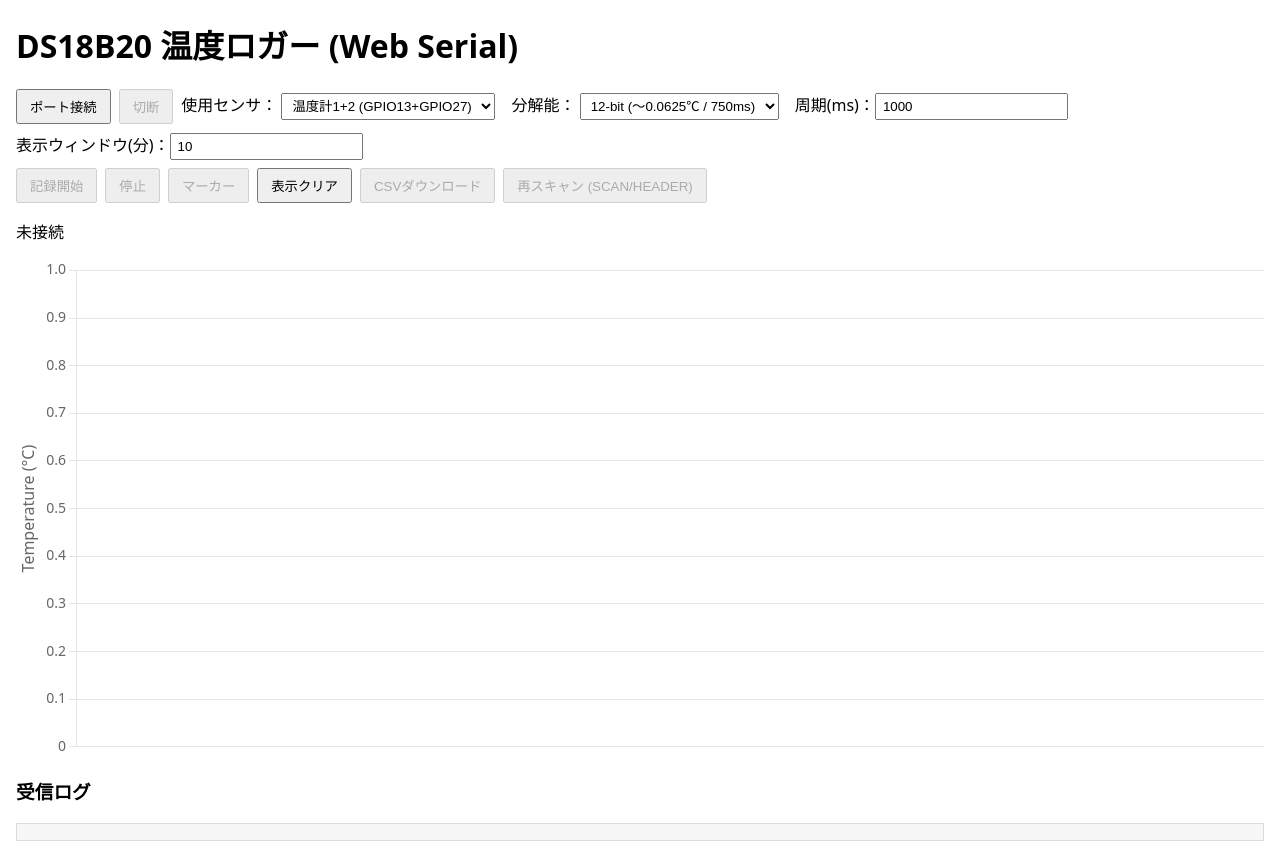
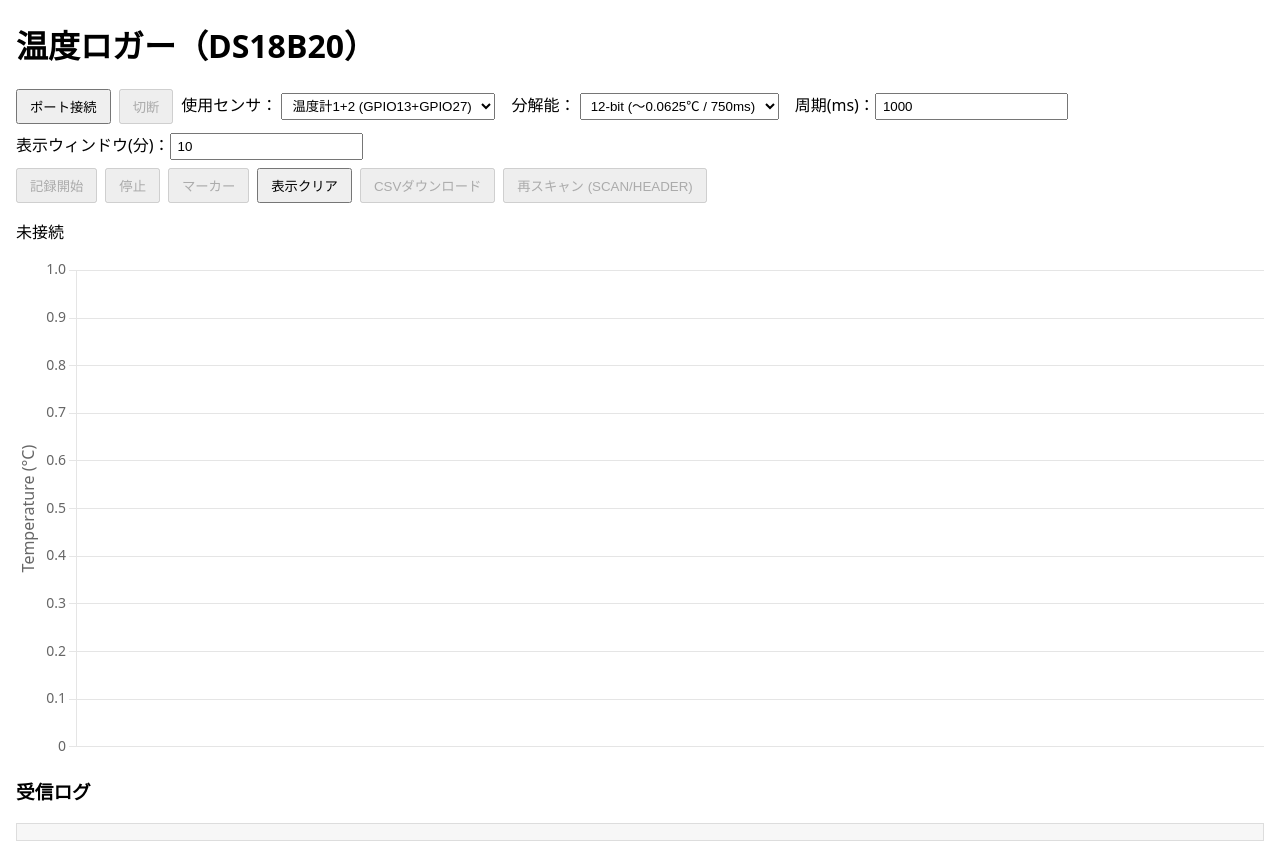
Before and after one commit to Ukprograming/T_logger02, a plain HTML site: page index.html in a window 1280 px wide. Drawn offline with nearby package versions, Linux system fonts and the light colour scheme.

Commit message:
Update index.html

```diff
--- a/index.html
+++ b/index.html
@@ -4,7 +4,7 @@
 <head>
   <meta charset="utf-8" />
   <meta name="viewport" content="width=device-width, initial-scale=1" />
-  <title>DS18B20 温度ロガー (Web Serial)</title>
+  <title>温度ロガー（DS18B20）</title>
   <script src="https://cdn.jsdelivr.net/npm/chart.js"></script>
   <script>
     // Chart.js のデフォルトを少し大きめ/太め＆点表示に
@@ -25,7 +25,7 @@
   </style>
 </head>
 <body>
-  <h1>DS18B20 温度ロガー (Web Serial)</h1>
+  <h1>温度ロガー（DS18B20）</h1>
   <div class="row">
     <button id="connectBtn">ポート接続</button>
     <button id="disconnectBtn" disabled>切断</button>
```
